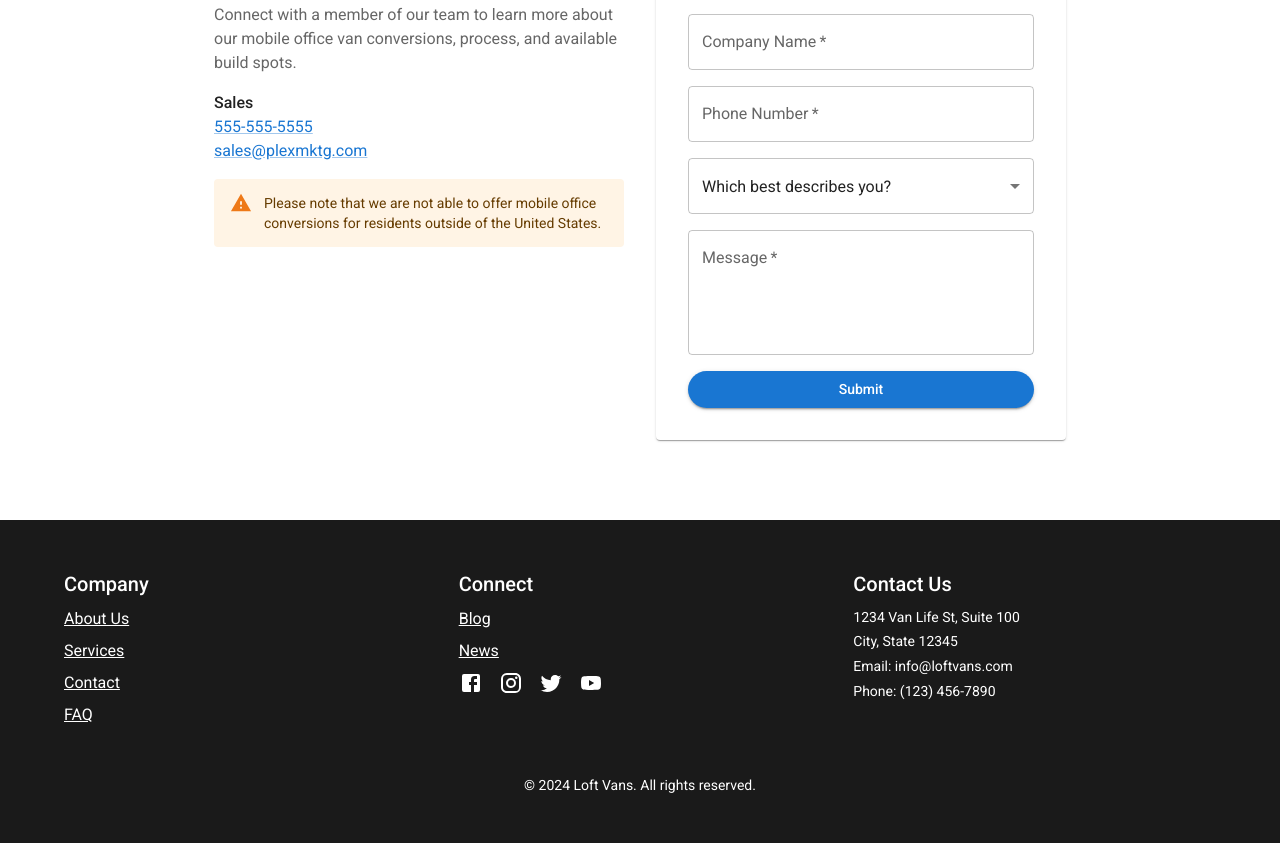
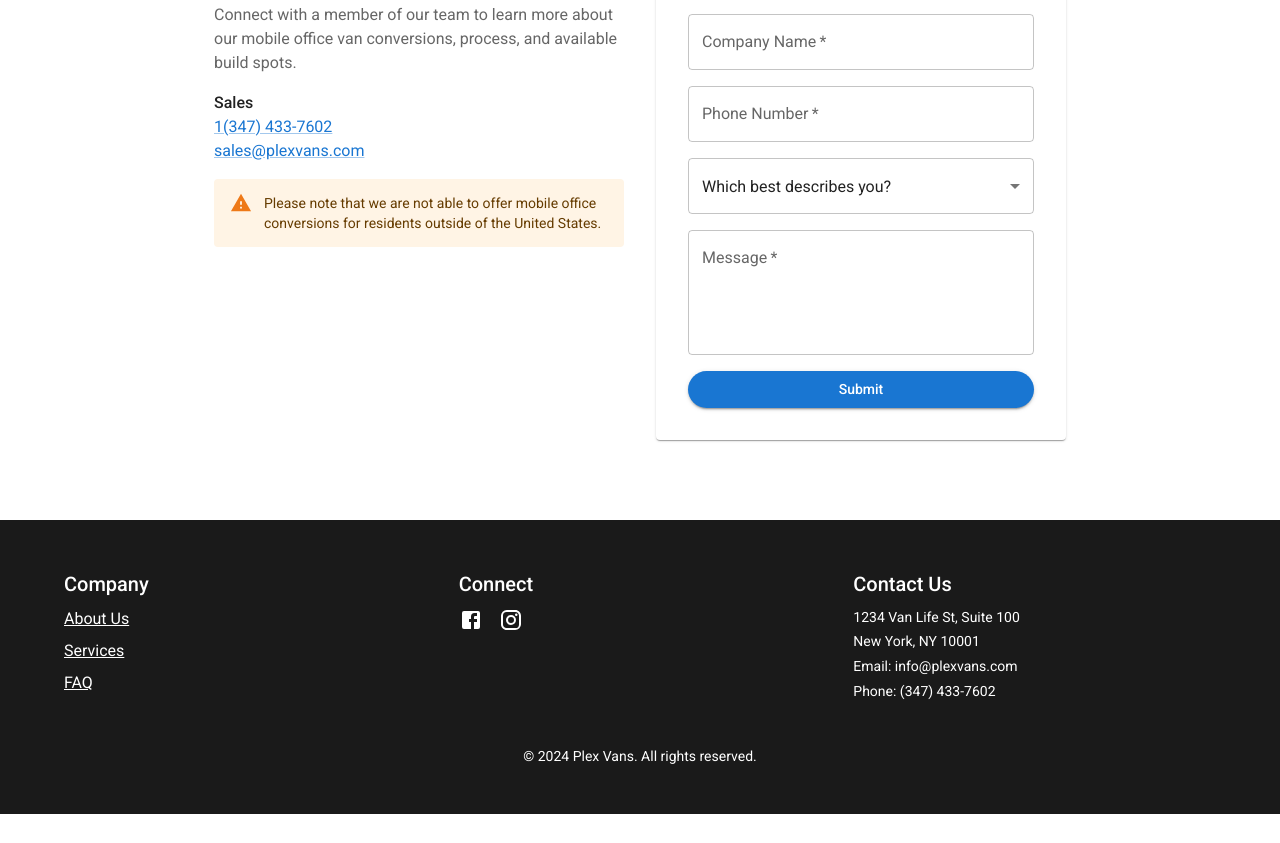
Before and after one commit to farm16/plex, a Next.js app: page /contact-us in a window 1280 px wide. Shown: the part 306-1149 px from the top of the page. After the commit the page ends 1120 px from the top, so only its background shows below. Built offline with nearby package versions, Linux system fonts and the light colour scheme; what @mui/material-nextjs would draw is missing.

Commit message:
small fixes

```diff
--- a/src/app/components/appBar.tsx
+++ b/src/app/components/appBar.tsx
@@ -30,10 +30,10 @@ const pages = {
     path: "/faq",
     label: "FAQ",
   },
-  contact: {
-    path: "/contact-us",
-    label: "Get in Touch",
-  },
+  // contact: {
+  //   path: "/contact-us",
+  //   label: "Get in Touch",
+  // },
 };
 
 const pagesArray = Object.values(pages);
@@ -55,8 +55,6 @@ function ResponsiveAppBar() {
   return (
     <AppBar position="sticky" style={{ backgroundColor: "white" }}>
       <div
-        // maxWidth="xl"
-
         style={{
           paddingTop: "10px",
           paddingBottom: "10px",
@@ -126,13 +124,14 @@ function ResponsiveAppBar() {
           </Box>
           <Box
             sx={{
-              marginLeft: "auto",
+              ml: 3,
               display: { xs: "none", md: "flex" },
             }}
           >
             <Button
               variant="contained"
               color="primary"
+              onClick={() => router.push("/contact-us")}
               style={{
                 textTransform: "none",
                 borderRadius: "30px",
--- a/src/app/components/footer.tsx
+++ b/src/app/components/footer.tsx
@@ -1,7 +1,6 @@
-// components/Footer.js
 import React from "react";
 import { Box, Container, Typography, Link, Grid } from "@mui/material";
-import { Facebook, Instagram, Twitter, YouTube } from "@mui/icons-material";
+import { Facebook, Instagram } from "@mui/icons-material";
 
 const Footer = () => {
   return (
@@ -33,13 +32,6 @@ const Footer = () => {
             >
               Services
             </Link>
-            <Link
-              color="inherit"
-              href="/contact"
-              sx={{ display: "block", mb: 1 }}
-            >
-              Contact
-            </Link>
             <Link color="inherit" href="/faq" sx={{ display: "block", mb: 1 }}>
               FAQ
             </Link>
@@ -48,24 +40,12 @@ const Footer = () => {
             <Typography variant="h6" gutterBottom>
               Connect
             </Typography>
-            <Link color="inherit" href="/blog" sx={{ display: "block", mb: 1 }}>
-              Blog
-            </Link>
-            <Link color="inherit" href="/news" sx={{ display: "block", mb: 1 }}>
-              News
-            </Link>
             <Box sx={{ display: "flex", mt: 1 }}>
               <Link color="inherit" href="#" sx={{ mr: 2 }}>
                 <Facebook />
               </Link>
               <Link color="inherit" href="#" sx={{ mr: 2 }}>
                 <Instagram />
-              </Link>
-              <Link color="inherit" href="#" sx={{ mr: 2 }}>
-                <Twitter />
-              </Link>
-              <Link color="inherit" href="#">
-                <YouTube />
               </Link>
             </Box>
           </Grid>
@@ -77,20 +57,20 @@ const Footer = () => {
               1234 Van Life St, Suite 100
             </Typography>
             <Typography variant="body2" gutterBottom>
-              City, State 12345
+              New York, NY 10001
             </Typography>
             <Typography variant="body2" gutterBottom>
-              Email: info@loftvans.com
+              Email: info@plexvans.com
             </Typography>
             <Typography variant="body2" gutterBottom>
-              Phone: (123) 456-7890
+              Phone: (347) 433-7602
             </Typography>
           </Grid>
         </Grid>
         <Box sx={{ mt: 5, textAlign: "center" }}>
           <Typography variant="body2" color="inherit">
             {"© "}
-            {new Date().getFullYear()} Loft Vans. All rights reserved.
+            {new Date().getFullYear()} Plex Vans. All rights reserved.
           </Typography>
         </Box>
       </Container>
--- a/src/app/contact-us/page.tsx
+++ b/src/app/contact-us/page.tsx
@@ -32,10 +32,10 @@ export default function ContactUs() {
               Sales
             </Typography>
             <Typography variant="body1">
-              <Link href="tel:555-555-5555">555-555-5555</Link>
+              <Link href="tel:13474337602">1(347) 433-7602</Link>
             </Typography>
             <Typography variant="body1">
-              <Link href="mailto:sales@plexmktg.com">sales@plexmktg.com</Link>
+              <Link href="mailto:sales@plexvans.com">sales@plexvans.com</Link>
             </Typography>
             <Alert
               icon={<AlertIcon fontSize="inherit" />}
```
Also changed, not shown: src/app/components/hero.tsx (+6 -1 lines).
